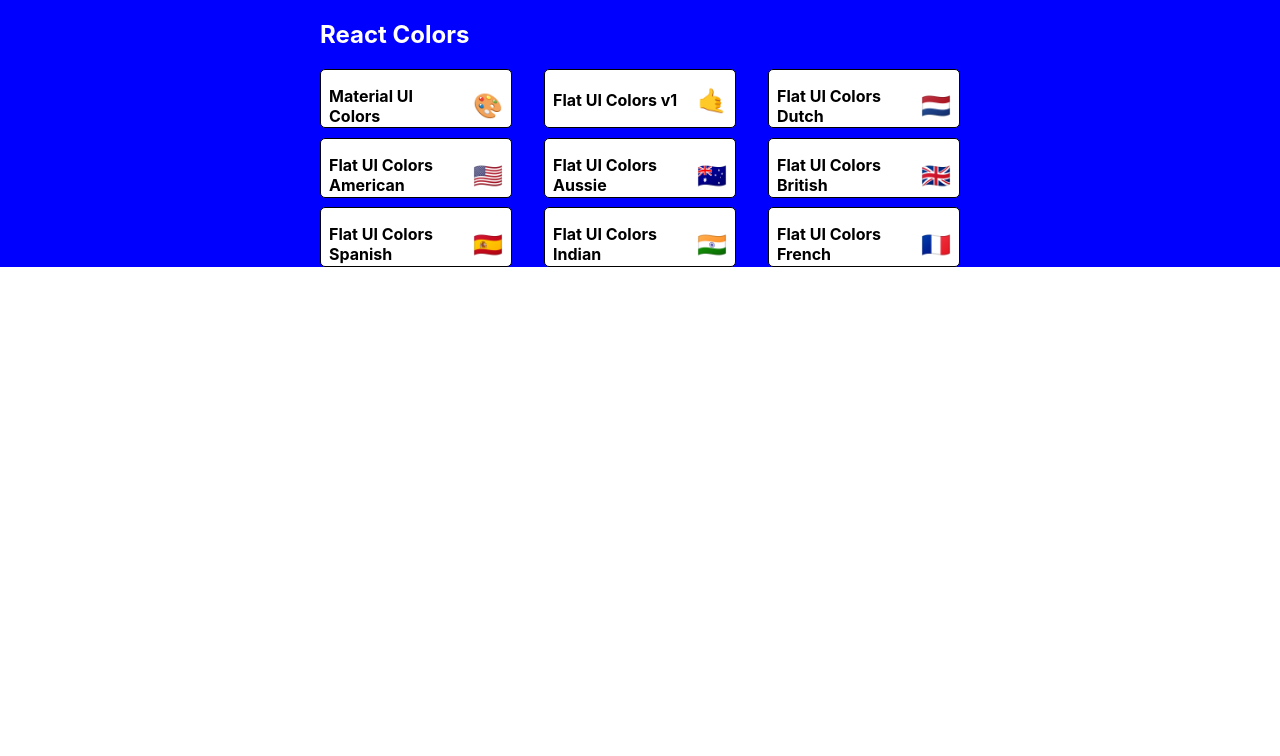
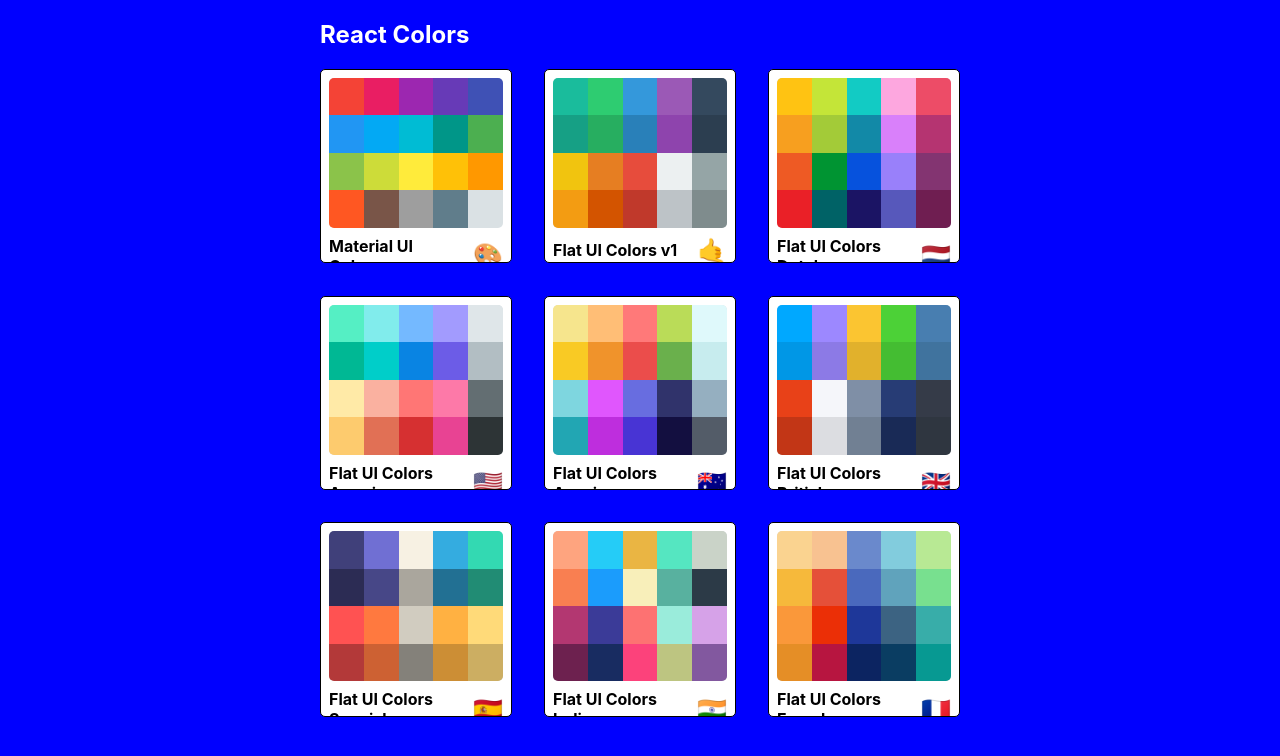
Before and after one commit to adambrikman/colors, a React (Create React App) app in the folder colors/: page / in a window 1280 px wide. Shown: the top 756 px of the page. Built offline with nearby package versions, Linux system fonts and the light colour scheme.

Commit message:
Finish styling MiniPalette

```diff
--- a/colors/src/MiniPalette.js
+++ b/colors/src/MiniPalette.js
@@ -14,7 +14,11 @@
         }
     },
     colors: {
-        backgroundColor: 'grey'
+        backgroundColor: '#dae1e4',
+        height: '150px',
+        width: '100%',
+        borderRadius: '5px',
+        overflow: 'hidden'
     },
     title: {
         display: 'flex',
@@ -29,21 +33,36 @@
     emoji: {
         marginLeft: '0.5rem',
         fontSize: '1.5rem'
+    },
+    miniColor: {
+        height: '25%',
+        width: '20%',
+        display: 'inline-block',
+        margin: '0 auto',
+        position: 'relative',
+        marginBottom: '-4px'
     }
 }
 
 function MiniPalette(props) {
 
-    const {classes, paletteName, emoji} = props;
+    const {classes, paletteName, emoji, colors} = props;
+    const miniColorBoxes = colors.map(color => (
+        <div
+            className={classes.miniColor}
+            style={{backgroundColor: color.color}}
+            key={color.name}
+        />
+    ))
 
     return (
         <div className={classes.root}>
-            <div className={classes.colors}>
-
-            </div>
-            <h5 className={classes.title}>{paletteName} <span className={classes.emoji}>{emoji}</span></h5>
+            <div className={classes.colors}>{miniColorBoxes}</div>
+            <h5 className={classes.title}>
+                {paletteName} <span className={classes.emoji}>{emoji}</span>
+            </h5>
         </div>
-    )
+    );
 }
 
 export default withStyles(styles)(MiniPalette);
--- a/colors/src/PaletteList.js
+++ b/colors/src/PaletteList.js
@@ -6,7 +6,7 @@
 const styles = {
     root: {
         backgroundColor: 'blue',
-        height: '100%',
+        height: '100vh',
         display: 'flex',
         alignItems: 'flex-start',
         'justifyContent': 'center'
```
